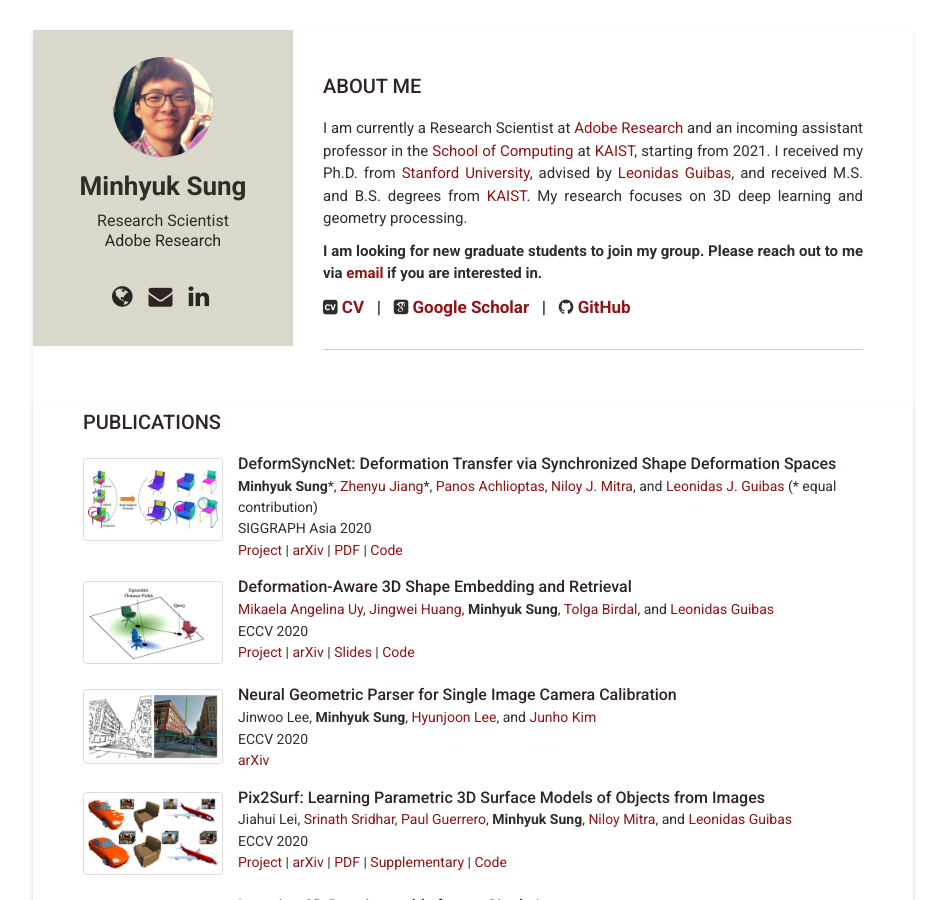
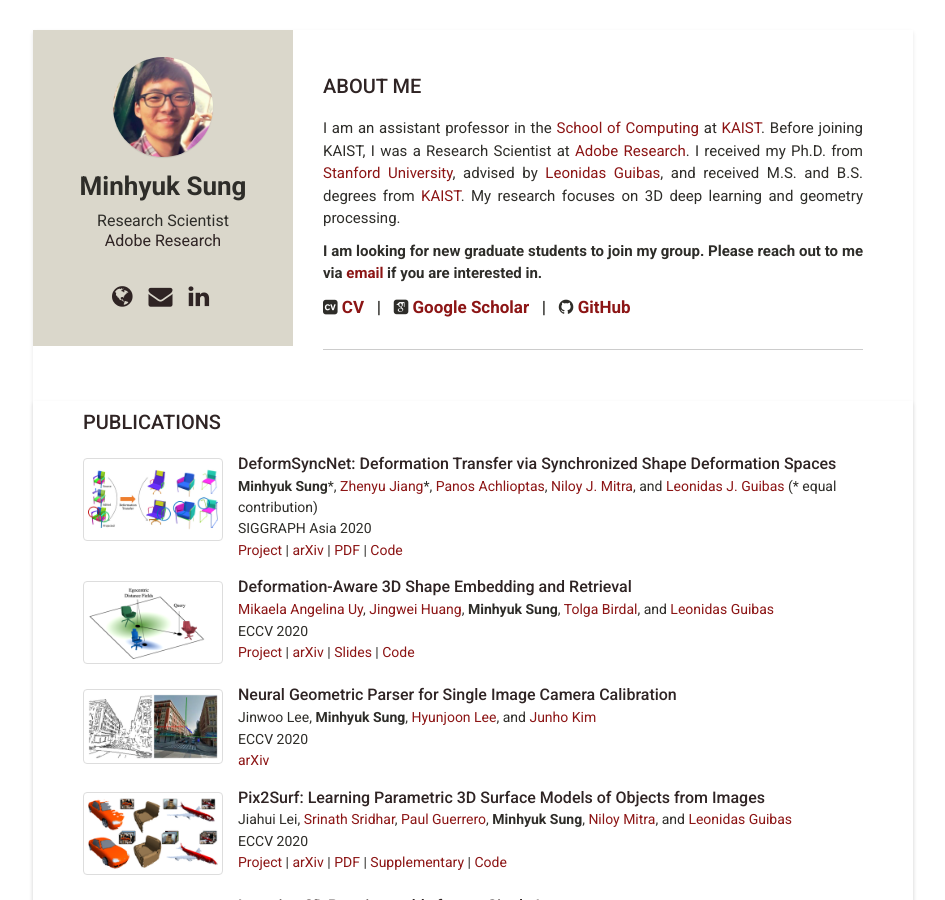
Before and after one commit to mhsung/mhsung.github.io, a Jekyll site: the page built from index.html, in a window 1280 px wide and 900 px high. Shown: the whole window, without its empty margins (167-1112 px from the left). Built offline with Jekyll 4.4.1, drawn with Linux system fonts in a browser that asks for light colours; some web fonts are replaced.

Commit message:
Joined KAIST.

```diff
--- a/_includes/profile.html
+++ b/_includes/profile.html
@@ -18,7 +18,7 @@
     <h2 class="section-title">About Me</h2>
     <div class="summary">
       <p>
-      I am currently a Research Scientist at <a href="https://research.adobe.com/" target="_blank">Adobe Research</a> and an incoming assistant professor in the <a href="http://cs.kaist.ac.kr/" target="_blank">School of Computing</a> at <a href="http://www.kaist.ac.kr/" target="_blank">KAIST</a>, starting from 2021.
+      I am an assistant professor in the <a href="http://cs.kaist.ac.kr/" target="_blank">School of Computing</a> at <a href="http://www.kaist.ac.kr/" target="_blank">KAIST</a>. Before joining KAIST, I was a Research Scientist at <a href="https://research.adobe.com/" target="_blank">Adobe Research</a>.
       <!--
       I received my Ph.D. in the <a href="https://cs.stanford.edu/" target="_blank">Computer Science</a> department at <a href="https://www.stanford.edu/" target="_blank">Stanford University</a>, advised by <a href="http://geometry.stanford.edu/member/guibas/" target="_blank">Leonidas Guibas</a>. My research focuses on 3D deep learning and geometry processing.
       Previously, I have interned at <a href="https://www.google.com/" target="_blank">Google</a>, <a href="https://research.adobe.com/" target="_blank">Adobe Research</a>, and <a href="https://www.autodeskresearch.com/" target="_blank">Autodesk Research</a>, and worked as a researcher at <a href="https://eng.kist.re.kr/kist_eng/main/" target="_blank">Korea Institute of Science and Technology (KIST)</a>. I received MS and BS degrees in <a href="https://cs.kaist.ac.kr/" target="_blank">Computer Science</a> at <a href="http://www.kaist.edu/" target="_blank">Korea Advanced Institute of Science and Technology (KAIST)</a>.
```
